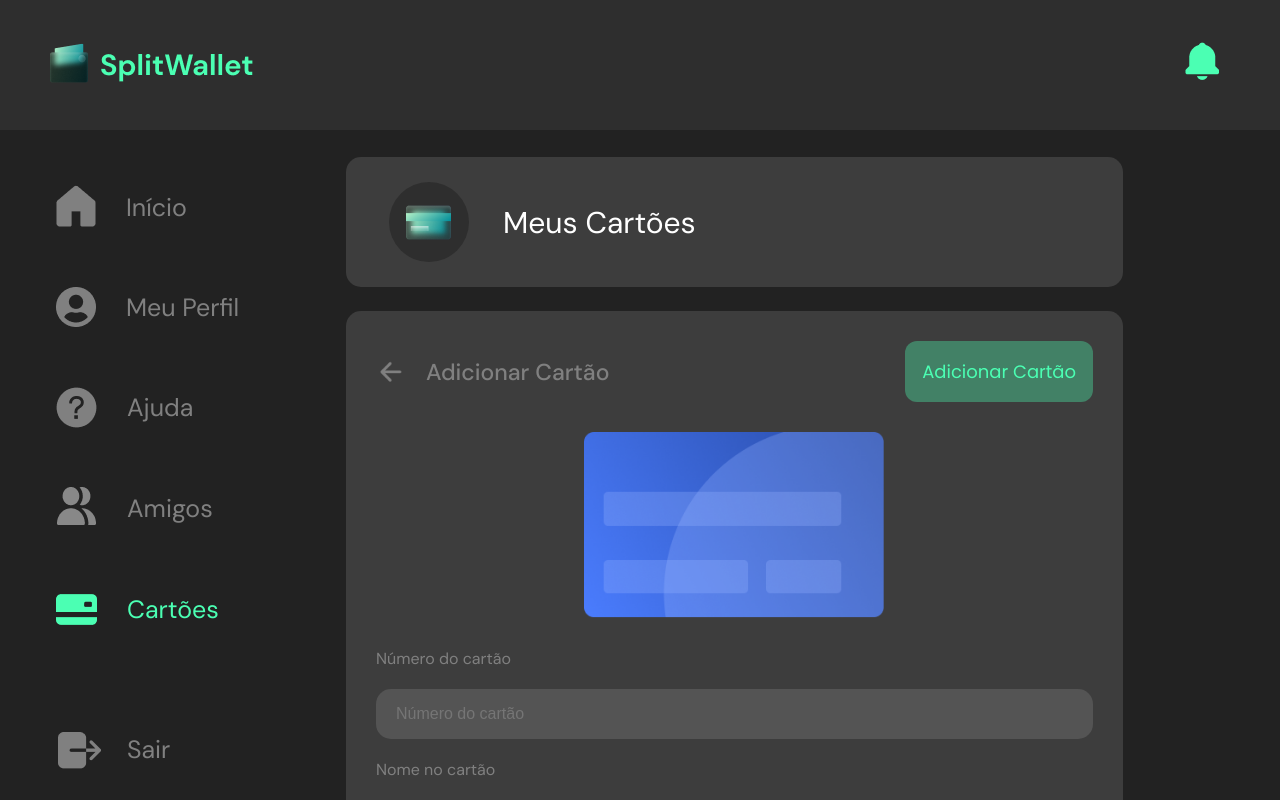
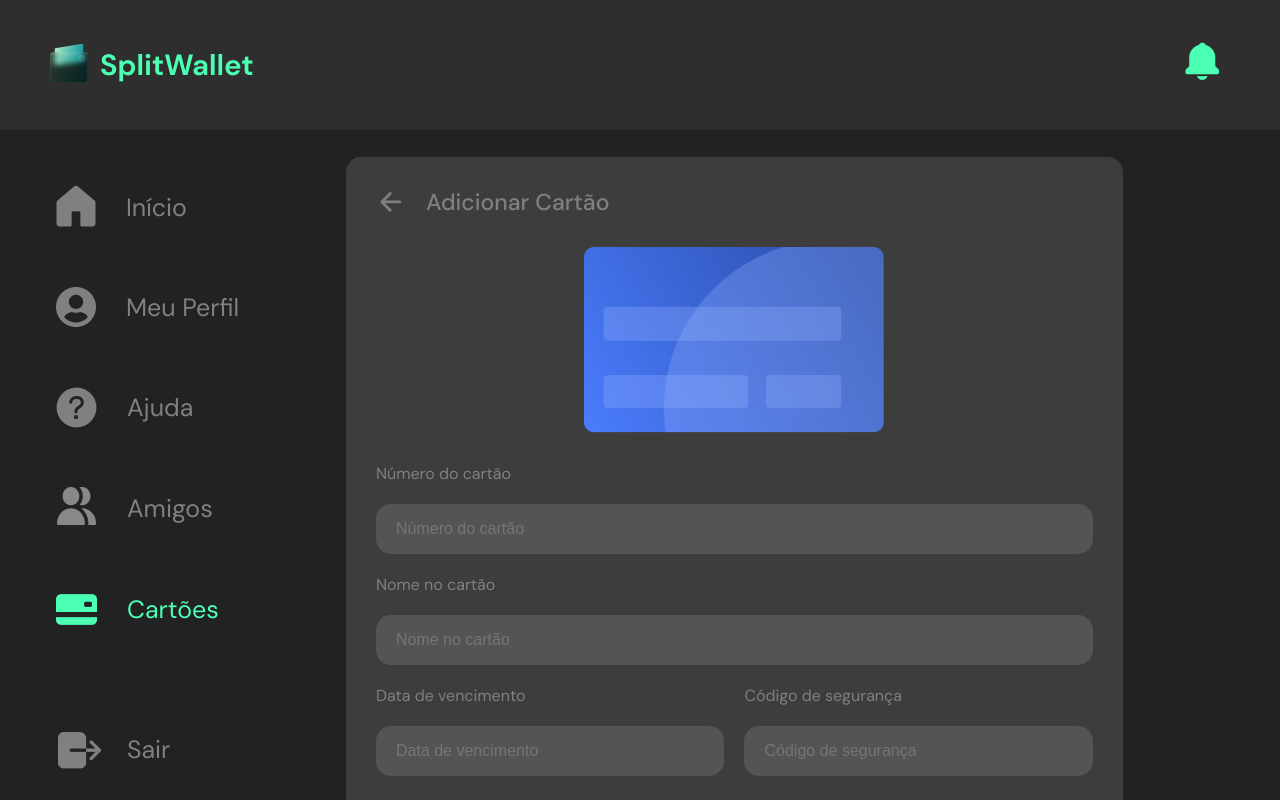
Before and after one commit to KaioAlex/PDS-TP, a Vue app in the folder frontend/: page /dashboard/cards in a window 1280 px wide. Both pictures are taken after a click on the element "Adicionar Cartão". Shown: the top 800 px of the page. Built offline with nearby package versions, Linux system fonts and the light colour scheme.

Commit message:
fix: fix first payment step

```diff
--- a/frontend/src/components/dashboard/CardForm.vue
+++ b/frontend/src/components/dashboard/CardForm.vue
@@ -9,9 +9,6 @@
           @click="$emit('close')"
         />
         <h2 class="add-card-header__title">Adicionar Cartão</h2>
-      </div>
-      <div class="add-card-header-btn app-btn app-btn-primary">
-        Adicionar Cartão
       </div>
     </div>
     <div class="add-card-img">
@@ -56,6 +53,9 @@
           />
         </div>
       </div>
+      <div class="add-card-header-btn app-btn app-btn-primary">
+        Adicionar Cartão
+      </div>
     </div>
   </div>
 </template>
@@ -98,10 +98,6 @@ export default {
       display: flex;
       align-items: center;
       gap: 10px;
-    }
-    .add-card-header-btn {
-      padding: 17px;
-      cursor: pointer;
     }
   }
   .add-card-img {
@@ -147,6 +143,11 @@ export default {
         gap: 20px;
       }
     }
+    .add-card-header-btn {
+      padding: 17px;
+      margin-top: 20px;
+      cursor: pointer;
+    }
   }
 }
 </style>
--- a/frontend/src/components/dashboard/CardsPage.vue
+++ b/frontend/src/components/dashboard/CardsPage.vue
@@ -1,6 +1,6 @@
 <template>
   <div class="cards">
-    <div class="cards-header">
+    <div class="cards-header" v-if="!showForm">
       <div class="cards-header__icon-circle">
         <img src="@/assets/images/cards/credit-card.png" alt="Cards" />
       </div>
--- a/frontend/src/components/dashboard/PaymentPage.vue
+++ b/frontend/src/components/dashboard/PaymentPage.vue
@@ -35,7 +35,7 @@ export default {
   },
   data() {
     return {
-      step: 2,
+      step: 1,
     };
   },
   computed: {
```
